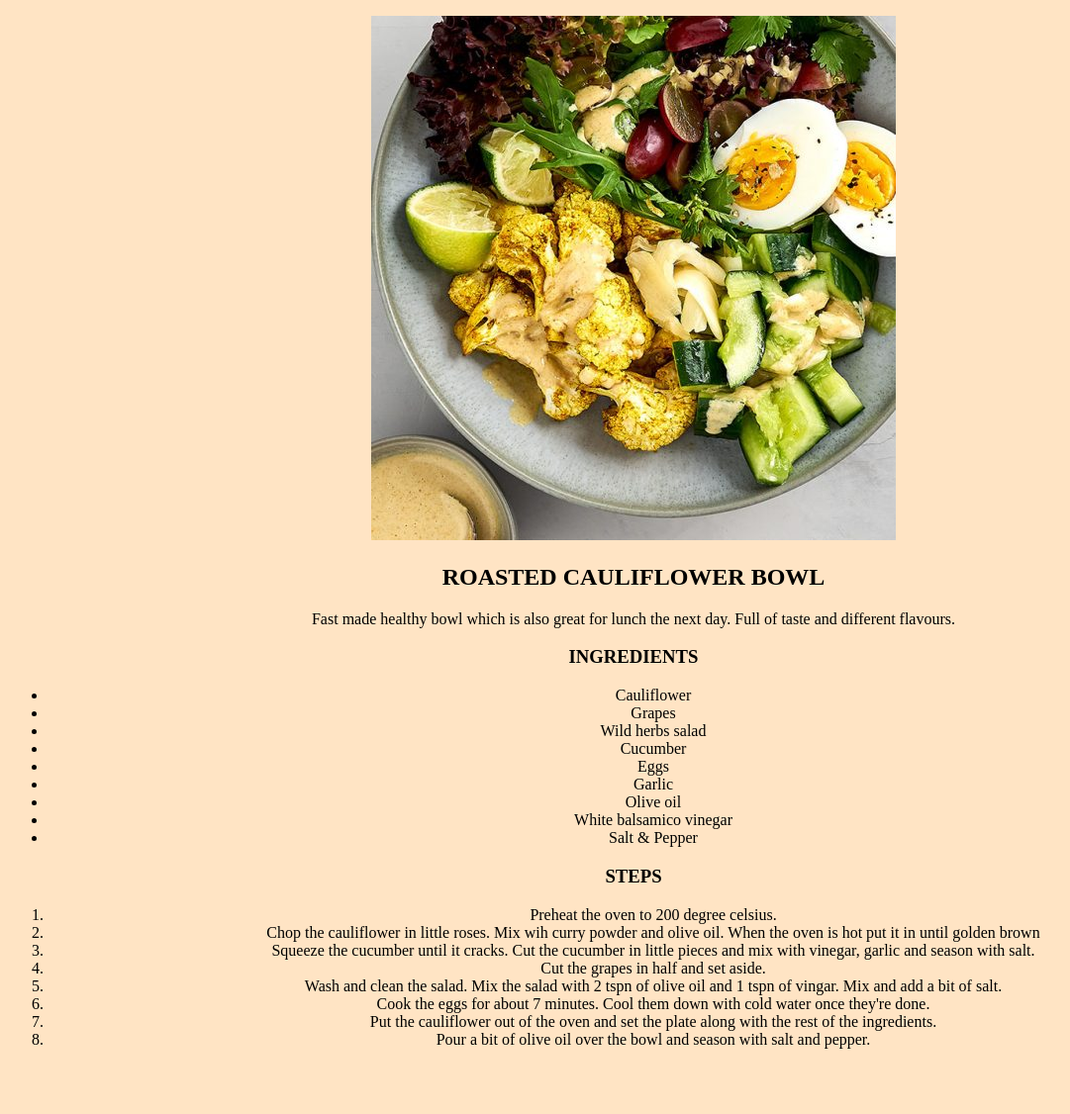
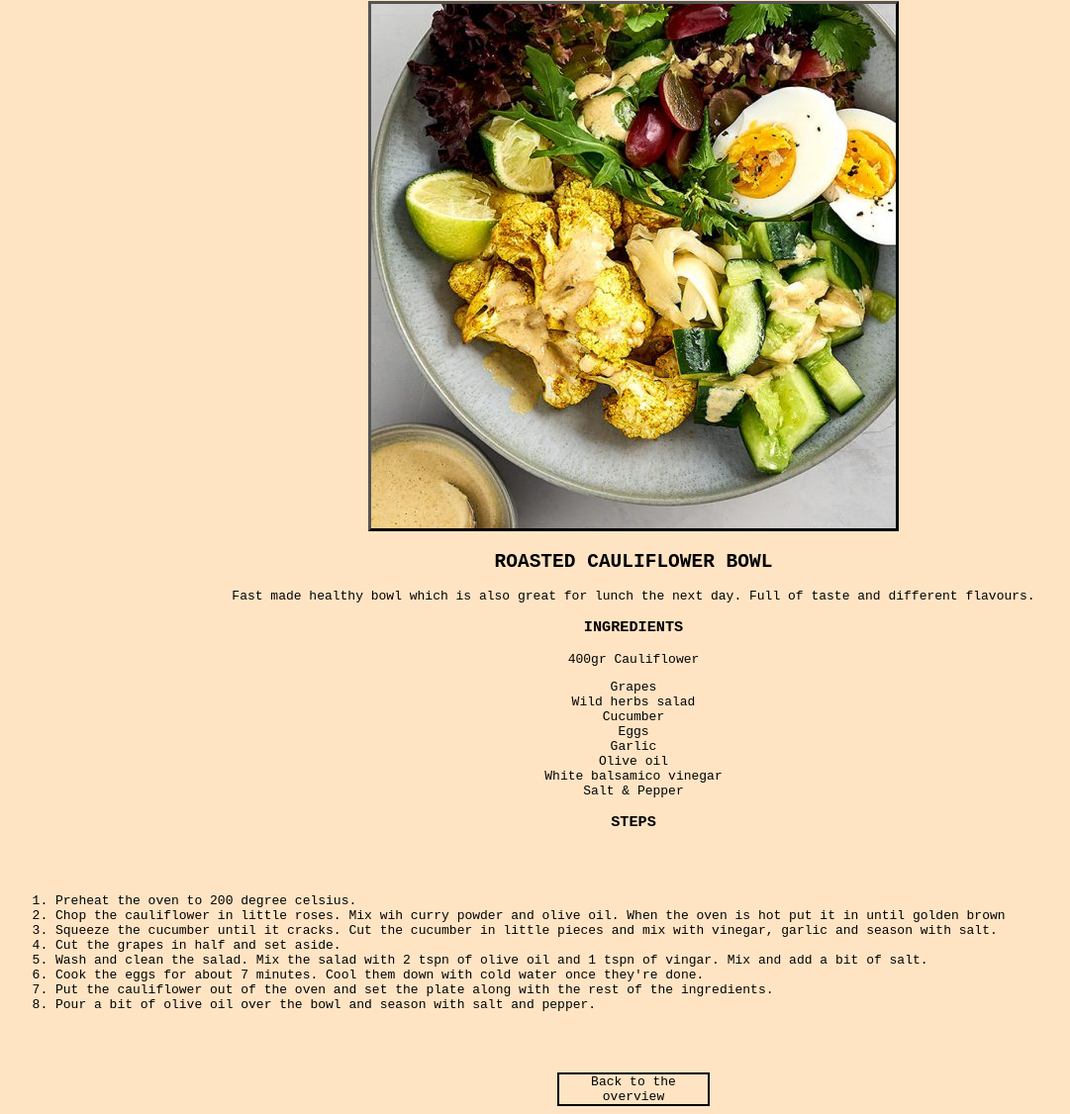
Before and after one commit to mxrhl/odin-recipes, a plain HTML site: page recipes/bowl.html in a window 1280 px wide. Shown: the part 64-1190 px from the top of the page at 99% size, without its empty margins (0-1081 px from the left). Before the commit the page ends 1140 px from the top, so only its background shows below. Drawn offline with Linux system fonts and the light colour scheme.

Commit message:
Add some styling to the recipe pages

```diff
--- a/recipes/bowl.html
+++ b/recipes/bowl.html
@@ -16,7 +16,7 @@
     </p>
     <h3>INGREDIENTS</h3>
     <ul>
-        <li>Cauliflower</li>
+        <li><p>400gr Cauliflower</p></li>
         <li>Grapes</li>
         <li>Wild herbs salad</li>
         <li>Cucumber</li>
@@ -37,5 +37,6 @@
         <li>Put the cauliflower out of the oven and set the plate along with the rest of the ingredients.</li>
         <li>Pour a bit of olive oil over the bowl and season with salt and pepper.</li>
     </ol>
+    <div class="nav-back"><a href="../index.html">Back to the overview</a></div>
 </body>
 </html>
--- a/style.css
+++ b/style.css
@@ -1,8 +1,46 @@
 body {
     background-color: bisque;
     text-align: center;
+    font-family: monospace;
 }
 
-h1, li {
+h1 {
     text-align: center;
 }
+
+ul {
+    list-style-type: none;
+    padding: 0;
+    margin: 0;
+    text-align: center;
+}
+
+ol {
+    text-align: justify;
+    padding: 3rem;
+}
+
+li {
+    padding: auto;
+}
+
+img {
+    border: 0.2rem;
+    border-color: black;
+    border-style: outset;
+}
+
+a{
+    text-decoration: none;
+    color: black;
+}
+
+.nav-back {
+    width: 150px;
+    border: 2px;
+    border-color: black;
+    border-style: solid;
+    margin: auto;
+    padding: auto;
+    align-self: center;
+}
```
Also changed, not shown: recipes/curry.html (+1 -0 lines), recipes/pizza.html (+1 -0 lines).
